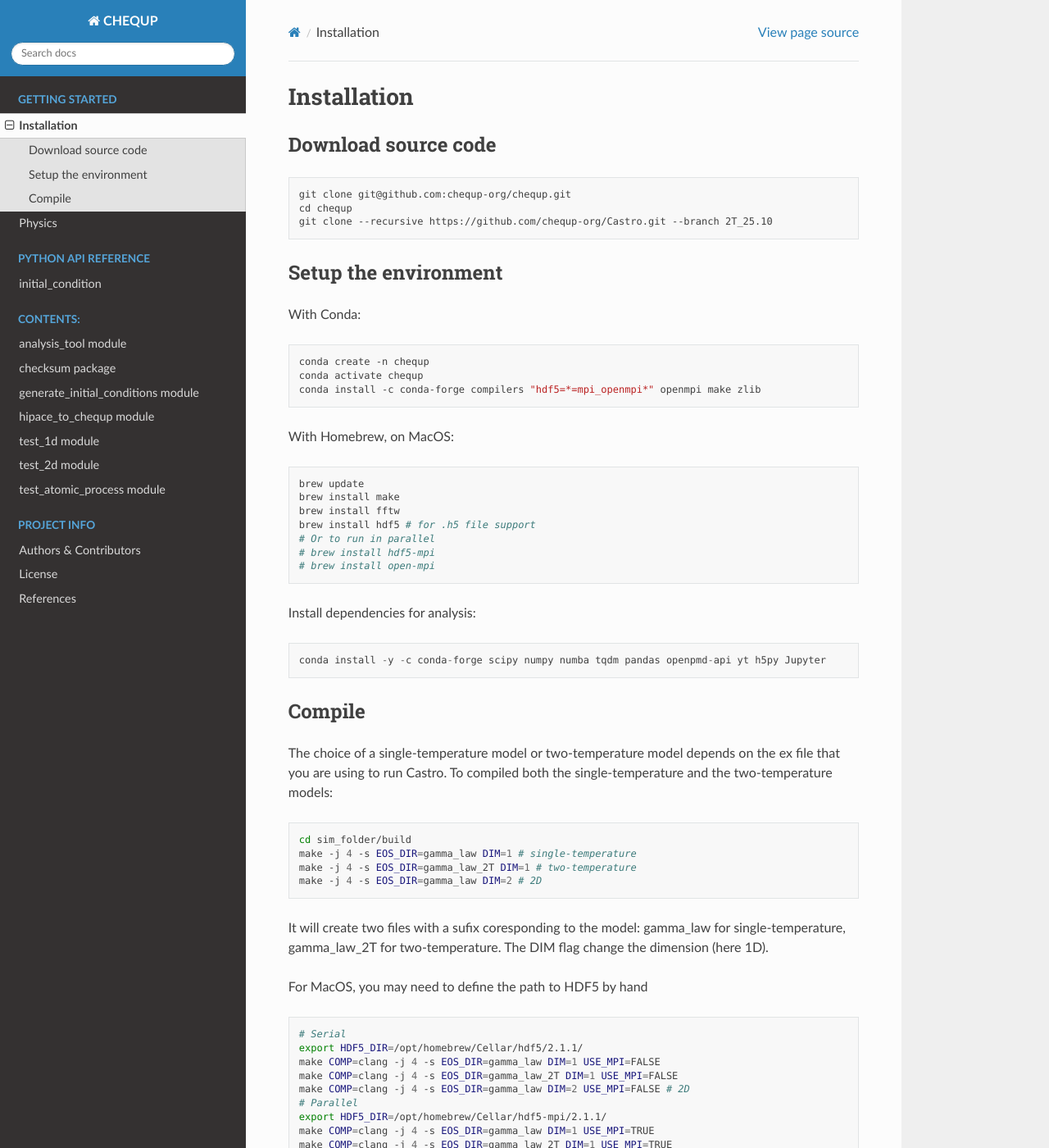
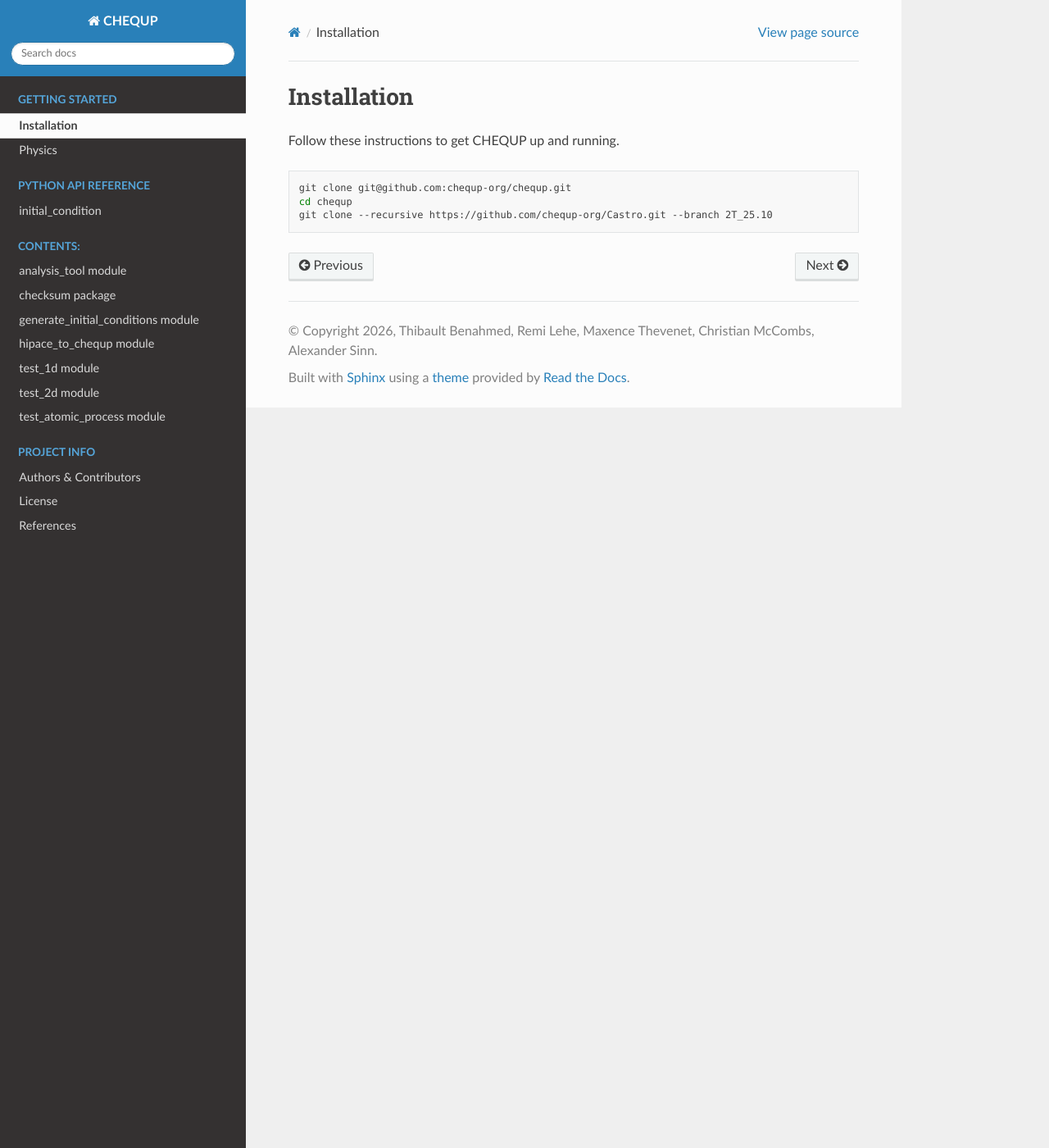
Before and after one commit to chequp-org/chequp, a Sphinx documentation site: the page built from docs/source/installation.rst, in a window 1280 px wide and 1400 px high. Shown: the whole window at 82% size. Built offline with Sphinx 7.4.7 and the Read the Docs theme 3.1.0, drawn with Linux system fonts in a browser that asks for light colours; some of the changed text lies outside the part shown.

```diff
--- a/docs/source/installation.rst
+++ b/docs/source/installation.rst
@@ -1,76 +1,10 @@
 Installation
-------------
+============
 
-Download source code
-~~~~~~~~~~~~~~~~~~~~
+Follow these instructions to get CHEQUP up and running.
 
-.. code-block:: text
+.. code-block:: bash
 
-    git clone git@github.com:chequp-org/chequp.git
-    cd chequp
-    git clone --recursive https://github.com/chequp-org/Castro.git --branch 2T_25.10
-
-Setup the environment
-~~~~~~~~~~~~~~~~~~~~~
-
-With Conda:
-
-.. code-block:: sh
-
-    conda create -n chequp
-    conda activate chequp
-    conda install -c conda-forge compilers "hdf5=*=mpi_openmpi*" openmpi make zlib
-
-With Homebrew, on MacOS:
-
-.. code-block:: sh
-
-    brew update
-    brew install make
-    brew install fftw
-    brew install hdf5 # for .h5 file support
-    # Or to run in parallel
-    # brew install hdf5-mpi
-    # brew install open-mpi
-
-Install dependencies for analysis:
-
-.. code-block:: python
-
-    conda install -y -c conda-forge scipy numpy numba tqdm pandas openpmd-api yt h5py Jupyter
-
-Compile
-~~~~~~~
-
-The choice of a single-temperature model or two-temperature model depends on the ex file that you are using to run Castro.
-To compiled both the single-temperature and the two-temperature models:
-
-.. code-block:: sh
-
-    cd sim_folder/build
-    make -j 4 -s EOS_DIR=gamma_law DIM=1 # single-temperature
-    make -j 4 -s EOS_DIR=gamma_law_2T DIM=1 # two-temperature
-    make -j 4 -s EOS_DIR=gamma_law DIM=2 # 2D
-
-It will create two files with a sufix coresponding to the model: gamma_law for single-temperature, gamma_law_2T for two-temperature. The DIM flag change the dimension (here 1D).
-
-For MacOS, you may need to define the path to HDF5 by hand
-
-.. code-block:: sh
-
-    # Serial
-    export HDF5_DIR=/opt/homebrew/Cellar/hdf5/2.1.1/
-    make COMP=clang -j 4 -s EOS_DIR=gamma_law DIM=1 USE_MPI=FALSE
-    make COMP=clang -j 4 -s EOS_DIR=gamma_law_2T DIM=1 USE_MPI=FALSE
-    make COMP=clang -j 4 -s EOS_DIR=gamma_law DIM=2 USE_MPI=FALSE # 2D
-    # Parallel
-    export HDF5_DIR=/opt/homebrew/Cellar/hdf5-mpi/2.1.1/
-    make COMP=clang -j 4 -s EOS_DIR=gamma_law DIM=1 USE_MPI=TRUE
-    make COMP=clang -j 4 -s EOS_DIR=gamma_law_2T DIM=1 USE_MPI=TRUE
-    make COMP=clang -j 4 -s EOS_DIR=gamma_law DIM=2 USE_MPI=TRUE # 2D
-
-For GPU (assuming the environment is ready)
-
-.. code-block:: sh
-
-    make USE_CUDA=TRUE -j 4 -s EOS_DIR=gamma_law DIM=1
+   git clone git@github.com:chequp-org/chequp.git
+   cd chequp
+   git clone --recursive https://github.com/chequp-org/Castro.git --branch 2T_25.10
```
Also changed, not shown: README.md (+107 -1 lines), docs/source/run.rst (deleted, +0 -36 lines), docs/source/test_suite.rst (deleted, +0 -24 lines).
